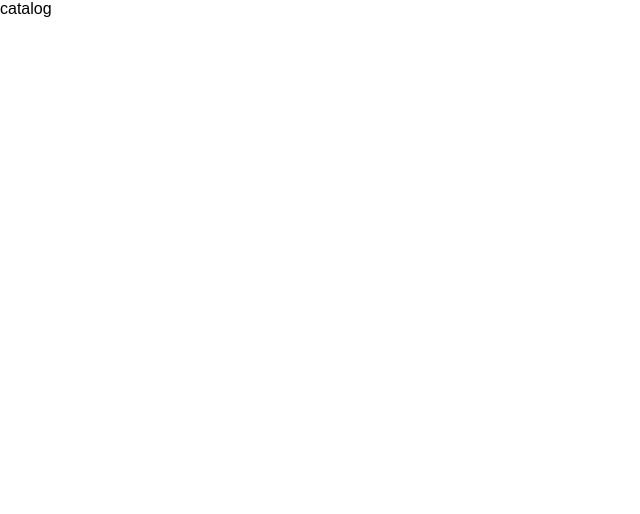
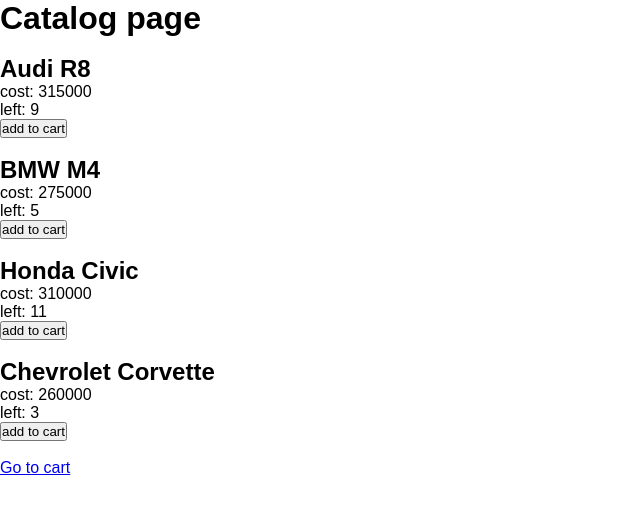
Before and after one commit to amakor97/test-shopping-redux, a React (Create React App) app: page / in a window 1280 px wide. Shown: the top 514 px of the page, without its empty margins (0-640 px from the left). Built offline with nearby package versions, Linux system fonts and the light colour scheme.

Commit message:
complete first task

```diff
--- /dev/null
+++ b/src/components/Card.js
@@ -0,0 +1,12 @@
+export default function Card({data}) {
+  return (
+    <div>
+      <h2>{data.name}</h2>
+      <p>cost: {data.cost}</p>
+      <p>left: {data.left}</p>
+      <button>add to cart</button>
+      <br/>
+      <br/>
+    </div>
+  );
+}
--- a/src/pages/CartPage.js
+++ b/src/pages/CartPage.js
@@ -1,7 +1,10 @@
+import { Link } from "react-router-dom";
+
 export default function CartPage() {
   return (
     <div>
-      cart
+      <h1>Cart page</h1>
+      <Link to="/">Go to catalog</Link>
     </div>
   );
 }
--- a/src/pages/CatalogPage.js
+++ b/src/pages/CatalogPage.js
@@ -1,7 +1,24 @@
+import { Link } from "react-router-dom";
+
+import Card from "../components/Card.js";
+
+import { useSelector } from "react-redux";
+
+import { allGoods, goodsData } from "../slices/goodsSlice.js";
+
 export default function CatalogPage() {
+  const carsData = useSelector(state => goodsData(state));
+  console.log(carsData);
+
   return (
     <div>
-      catalog
+      <h1>Catalog page</h1>
+      <br/>
+      {
+        carsData.map(carData => <Card data={carData}/>)
+      }
+
+      <Link to="/cart">Go to cart</Link>
     </div>
   );
 }
--- /dev/null
+++ b/src/remote/data.js
@@ -0,0 +1,30 @@
+export const srcGoods = [
+  {
+    id: 1,
+    name: "Audi R8",
+    cost: 315000,
+    manufacturer: "Germany",
+    left: 9
+  },
+  {
+    id: 2,
+    name: "BMW M4",
+    cost: 275000,
+    manufacturer: "Germany",
+    left: 5
+  },
+  {
+    id: 3,
+    name: "Honda Civic",
+    cost: 310000,
+    manufacturer: "Japan",
+    left: 11
+  },
+  {
+    id: 4,
+    name: "Chevrolet Corvette",
+    cost: 260000,
+    manufacturer: "USA",
+    left: 3
+  }
+]
--- a/src/slices/goodsSlice.js
+++ b/src/slices/goodsSlice.js
@@ -1,8 +1,12 @@
-import { createSlice } from "@reduxjs/toolkit";
+import { srcGoods } from "../remote/data.js";
+
+import { createSlice, createSelector } from "@reduxjs/toolkit";
 
 const initialState = {
-  goods: JSON.parse(window.localStorage.getItem("goods"))
+  goods: JSON.parse(window.localStorage.getItem("goods")) ?? srcGoods
 };
+
+//console.log(initialState);
 
 const goodsSlice = createSlice({
   name: "goods",
@@ -15,10 +19,14 @@
       const good = state.goods.find(good => good.id === id);
       const reviews = state.reviews.filter(review => review.goodId === id);
       return {good, reviews};
-    }
+    },
+    goodsData: createSelector(
+      (sliceState) => sliceState.goods,
+      (goods) => Object.values(goods)
+    )
   }
 })
 
 
-export const {allGoods, goodsByCat, goodById} = goodsSlice.selectors;
+export const {allGoods, goodsByCat, goodById, goodsData} = goodsSlice.selectors;
 export default goodsSlice.reducer;
```
